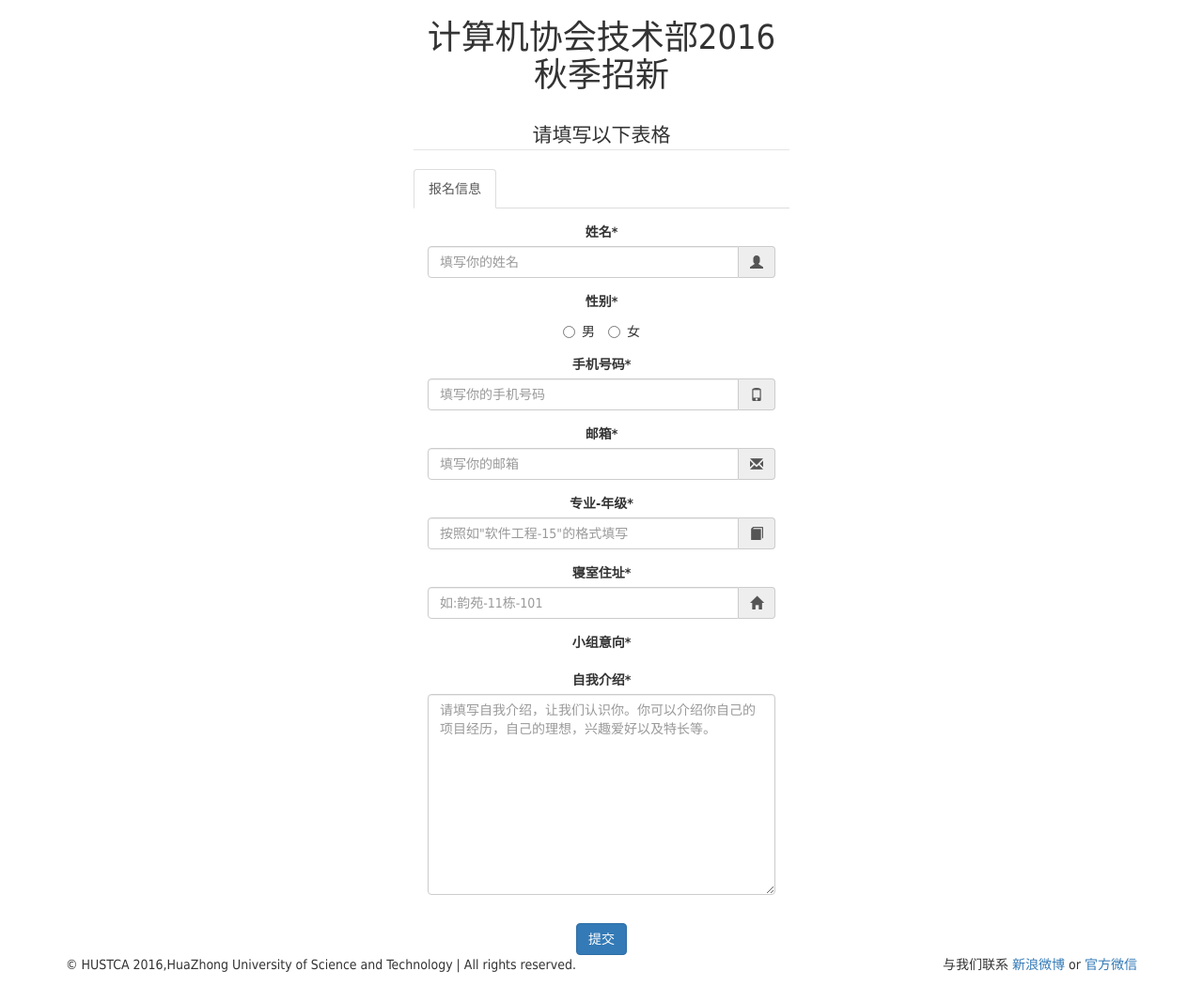
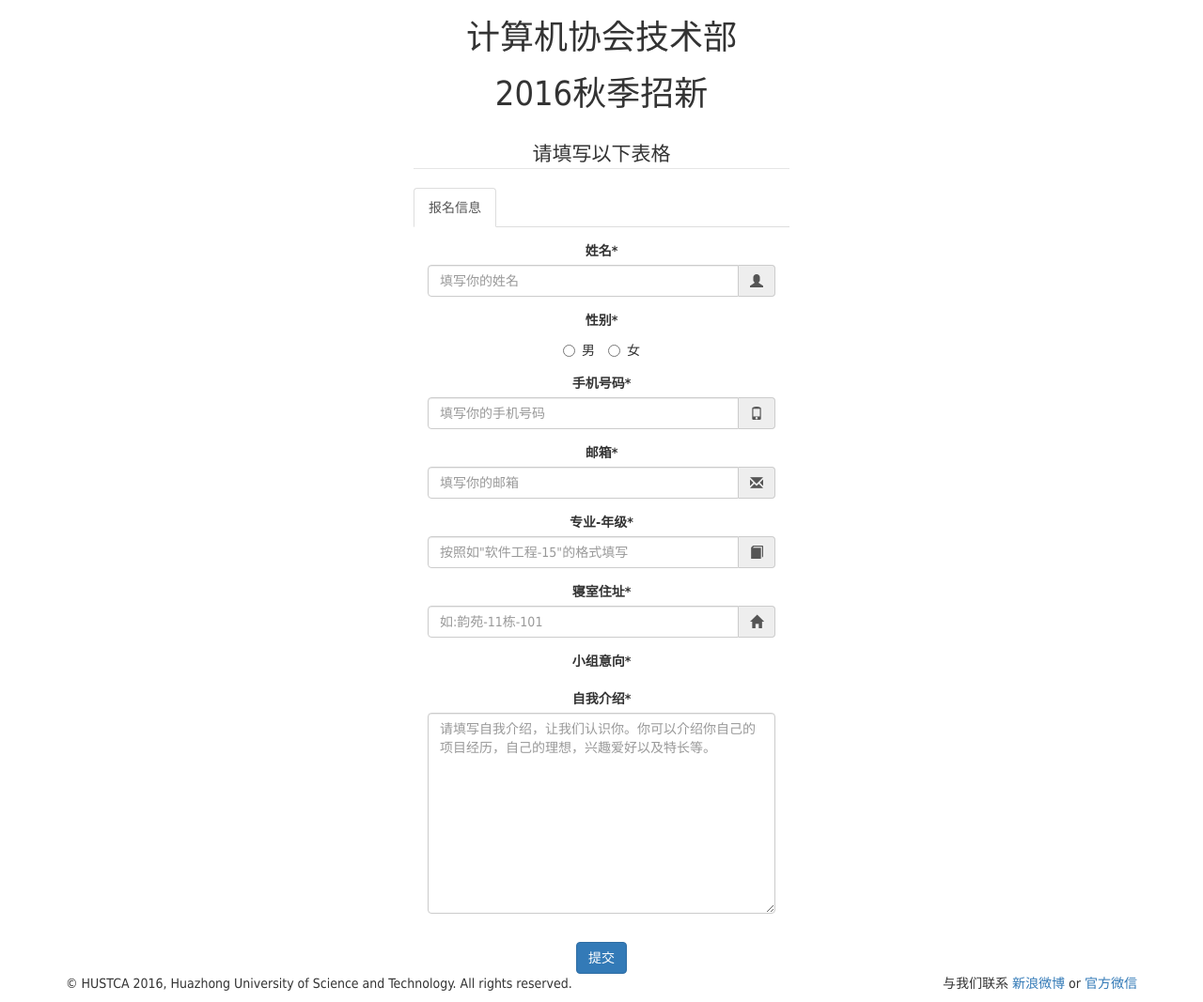
Before and after one commit to HUST-CA/TechDepartment, a Django app: page /welcome/ in a window 1280 px wide. Shown: the whole page at 94% size. Before the commit the page ends 1036 px from the top, so only its background shows below. Run offline with Django 3.2, Linux system fonts and the light colour scheme; data that the repository does not hold is empty; some libraries are stand-ins or nearby versions.

Commit message:
Tiny UI tweaks
* Removed initial-scale, make it fit screen width (no scrorlling)
* Break title into 2 lines
* Tint status bar on Android to be white
* Removed dead code/comments
* width -> max-width, make it fit narrow screens
* Spelling

```diff
--- a/templates/base.html
+++ b/templates/base.html
@@ -4,9 +4,10 @@
 <head>
     <meta charset="UTF-8">
     <meta http-equiv="X-UA-Compatible" content="IE=edge">
-    <meta name="viewport" content="width=device-width, initial-scale=1.0">
+    <meta name="viewport" content="width=device-width">
     <meta name="description" content="HUSTCA技术部招新入口">
     <meta name="author" content="Silhouette">
+    <meta name="theme-color" content="#eeeeee">
     <link rel="shortcut icon" href="{% static 'site/icon/favicon.jpg' %}">
 
     <title>{% block title %}计算机协会-技术部{% endblock title %}</title>
@@ -47,7 +48,7 @@
         <div class="footer">
             <div class="row">
                 <div class="col-lg-6">
-                    <p>&copy; HUSTCA {% now 'Y' %},HuaZhong University of Science and Technology | All rights reserved.</p>
+                    <p>&copy; HUSTCA {% now 'Y' %}, Huazhong University of Science and Technology. All rights reserved.</p>
                 </div>
                 <div class="col-lg-6 text-right">
                     与我们联系
--- a/templates/welcome/welcome.html
+++ b/templates/welcome/welcome.html
@@ -15,8 +15,9 @@
         {% endfor %}
     {% endif %}
 
-    <div style="width: 400px;text-align: center;margin: 0 auto">
-        <h1>计算机协会技术部2016秋季招新</h1>
+    <div style="max-width: 400px;text-align: center;margin: 0 auto">
+        <h1>计算机协会技术部</h1>
+        <h1>2016秋季招新</h1>
         <br>
         {% crispy form %}
     </div>
```
Also changed, not shown: welcome/views.py (+0 -44 lines).
